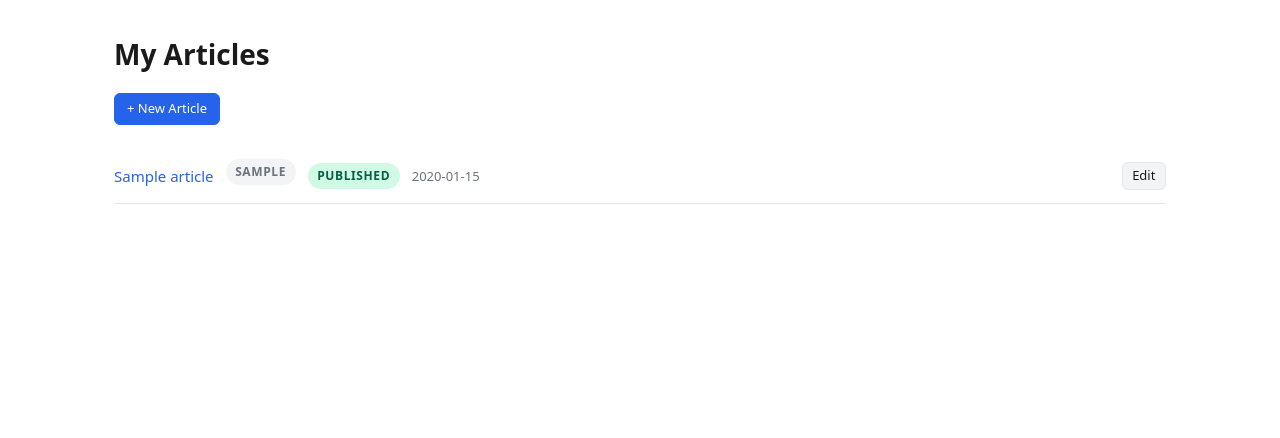
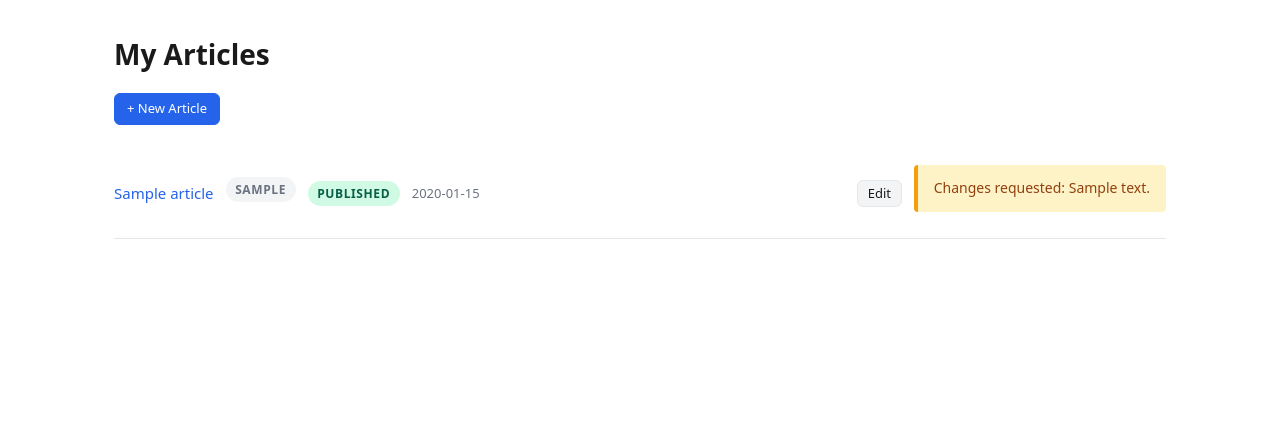
Before and after one commit to maxcan7/superhero_project, a FastAPI app: template superhero_project/templates/me/articles.html in a window 1280 px wide. Shown: the part 54-492 px from the top of the page. Run offline with FastAPI, Linux system fonts and the light colour scheme; the template is opened without the code that fills it: most values are stand-ins (such as "Sample title", 1, 10 or a date in 2020); parts of the project's set-up code (start-up, migrations or seed data) failed here and were passed over.

Commit message:
feat: show revision note callout on editor and My Articles

```diff
--- a/superhero_project/routers/_utils.py
+++ b/superhero_project/routers/_utils.py
@@ -22,6 +22,7 @@ class ArticleListItem(TypedDict):
     metadata: Mapping[str, object]
     tags: list[str]
     updated_at: datetime
+    moderator_note: str | None
 
 
 def article_list_item(article: Article) -> ArticleListItem:
@@ -32,6 +33,7 @@ def article_list_item(article: Article) -> ArticleListItem:
         "metadata": article.metadata_,
         "tags": [t.tag for t in article.tags],
         "updated_at": article.updated_at,
+        "moderator_note": article.moderator_note,
     }
 
 
--- a/superhero_project/routers/articles_html.py
+++ b/superhero_project/routers/articles_html.py
@@ -373,5 +373,6 @@ async def edit_article_form(request: Request, identifier: str, db: DB) -> Respon
             "identifier": article.page_name,
             "article_types": _CREATABLE_ARTICLE_TYPES,
             "article_type_label": article_db.article_type.label,
+            "moderator_note": article_db.moderator_note,
         },
     )
--- a/superhero_project/routers/moderation.py
+++ b/superhero_project/routers/moderation.py
@@ -138,6 +138,7 @@ async def submit_own_article(request: Request, identifier: str, db: DB) -> Queue
     if article.status != ArticleStatus.draft:
         raise HTTPException(status_code=409, detail="Article is not a draft")
     article.status = ArticleStatus.pending
+    article.moderator_note = None
     await db.commit()
     return _to_out(await _fetch_by_id(article.id, db))
 
--- a/superhero_project/static/css/main.css
+++ b/superhero_project/static/css/main.css
@@ -577,6 +577,19 @@ a:hover { color: var(--color-accent-dark); text-decoration: underline; }
   color: var(--color-muted);
 }
 
+/* ── Callouts ───────────────────────────────────────────────────────────────── */
+.callout--warning {
+  background: #fef3c7;
+  color: #92400e;
+  border-left: 4px solid #f59e0b;
+  padding: 0.75rem 1rem;
+  margin-bottom: 1rem;
+  border-radius: 0.25rem;
+  font-size: 0.875rem;
+}
+
+.callout--inline { margin-top: 0.375rem; }
+
 /* ── Status badges ──────────────────────────────────────────────────────────── */
 .status-badge {
   display: inline-block;
--- a/superhero_project/templates/editor.html
+++ b/superhero_project/templates/editor.html
@@ -9,6 +9,10 @@
 
   <div class="editor-form-pane">
     <h1 class="editor-heading">{% if article %}Edit Article{% else %}New Article{% endif %}</h1>
+
+    {% if moderator_note %}
+    <div class="callout--warning">Changes requested: {{ moderator_note }}</div>
+    {% endif %}
 
     <form id="editor-form"
           data-mode="{{ 'edit' if article else 'create' }}"
--- a/superhero_project/templates/me/articles.html
+++ b/superhero_project/templates/me/articles.html
@@ -17,6 +17,9 @@
           <span class="status-badge status-badge--{{ article.status }}">{{ article.status }}</span>
           <span class="article-updated">{{ article.updated_at.strftime("%Y-%m-%d") }}</span>
           <a href="/articles/{{ article.page_name }}/edit" class="btn btn-secondary me-edit-btn">Edit</a>
+          {% if article.moderator_note %}
+          <div class="callout--warning callout--inline">Changes requested: {{ article.moderator_note }}</div>
+          {% endif %}
         </li>
       {% endfor %}
     </ul>
```
Also changed, not shown: spec/milestone/M12_ModerationNotifications.md (+1 -1 lines), tests/test_articles_html.py (+14 -0 lines), tests/test_community.py (+15 -0 lines), tests/test_moderation.py (+16 -0 lines).
